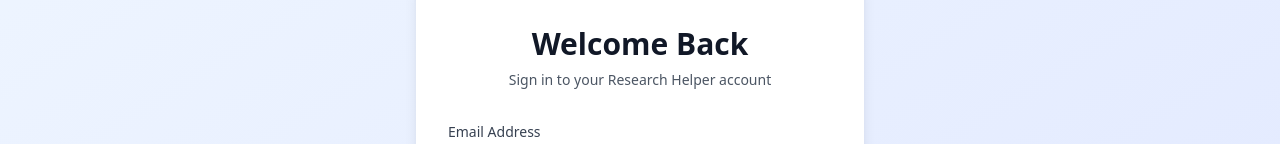
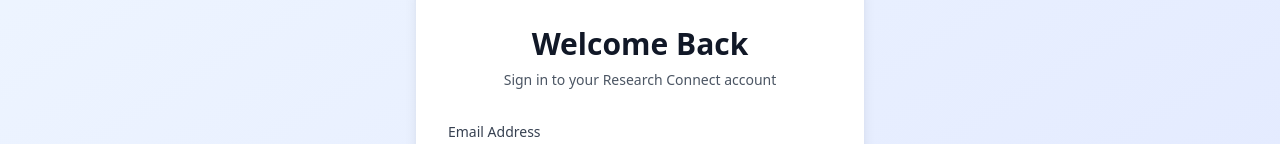
Before and after one commit to royce-swe/FinalResearchHelper, a React (Vite) app in the folder research-helper/frontend/: page /login in a window 1280 px wide. Shown: the part 201-345 px from the top of the page. Built offline with nearby package versions, Linux system fonts and the light colour scheme; no server answers.

Commit message:
Fixed name on sign in page

```diff
--- a/research-helper/frontend/src/components/LoginPage.tsx
+++ b/research-helper/frontend/src/components/LoginPage.tsx
@@ -50,7 +50,7 @@
               Welcome Back
             </h2>
             <p className="mt-2 text-center text-sm text-gray-600">
-              Sign in to your Research Helper account
+              Sign in to your Research Connect account
             </p>
           </div>
 
--- a/research-helper/frontend/src/components/SignupPage.tsx
+++ b/research-helper/frontend/src/components/SignupPage.tsx
@@ -72,7 +72,7 @@
               Create Account
             </h2>
             <p className="mt-2 text-center text-sm text-gray-600">
-              Join Research Helper to track your professor connections
+              Join Research Connect to track your professor connections
             </p>
           </div>
 
```
